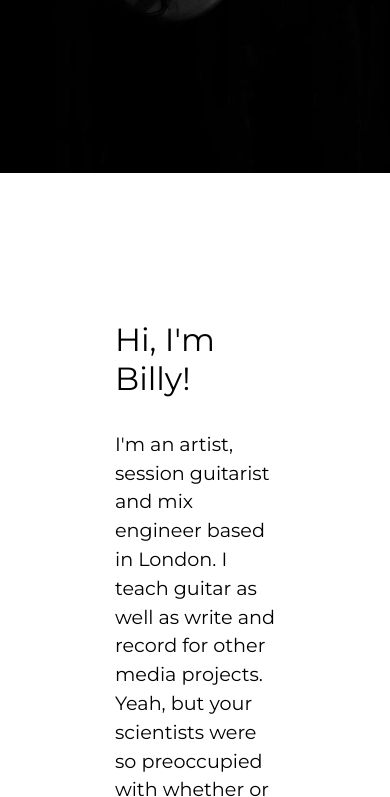
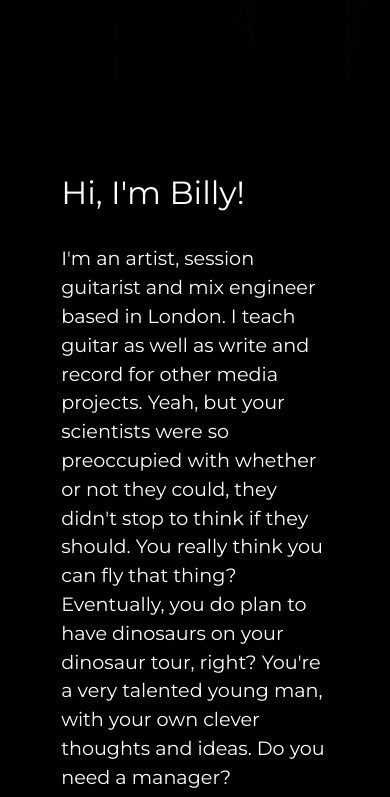
Before and after one commit to TC-Gray/bp, a plain HTML site: page index.html in a window 390 px wide. Shown: the part 726-1523 px from the top of the page. Drawn offline with nearby package versions, Linux system fonts and the light colour scheme; a web font is replaced by a local one.

Commit message:
updated files 17.05

```diff
--- a/css/styles.css
+++ b/css/styles.css
@@ -3,6 +3,7 @@ body {
   font-family: 'Montserrat', sans-serif;
   line-height: 1.5;
   text-align: center;
+  background-color: #000;
 }
 
 h1, h2, h3, h4, h5, h6 {
@@ -52,12 +53,13 @@ p {
 .about-title {
   font-size: 2rem;
   font-weight: normal;
-  color: #000;
+  color: #fff;
   text-align: left;
 }
 
 .about-text {
   /* padding: 1% 18% 5%; */
+  color: #fff;
   font-weight: normal;
   font-size: 1.2rem;
   text-align: left;
@@ -72,6 +74,11 @@ p {
   padding: 7% 10%;
 }
 
+section {
+  border-radius: 35px;
+  margin: 40px;
+}
+
 /* sections */
 .colored-section {
   background-color: #000;
@@ -79,7 +86,8 @@ p {
 }
 
 .white-section {
-  background-color: #fff;
+  background-color: #000;
+  color: #fff;
   color: #3a4750;
   z-index: 10;
 }
@@ -365,16 +373,17 @@ iframe {
   .title-img {
     position: static;
     width: 100%;
-    min-width: 700px;
+    min-width: 600px;
   }
 
   .mixing-margin {
-    margin: 0 120px;
+    /* margin: 0 120px; */
   }
 
-  /* .container-fluid {
+  .container-fluid {
     padding: 2%;
-  } */
+  }
+
   #testimonials {
     height: fit-content;
   }
```
